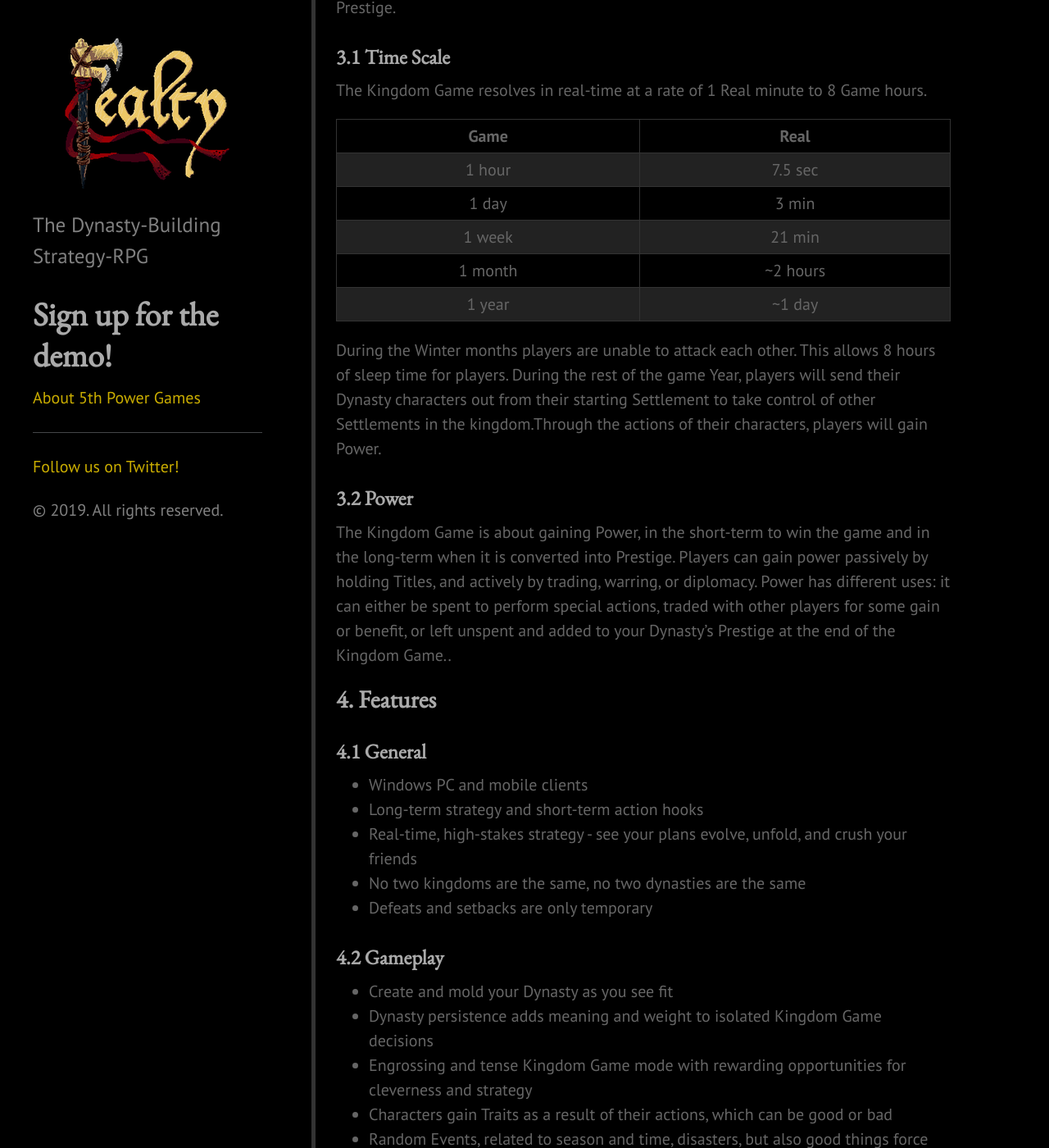
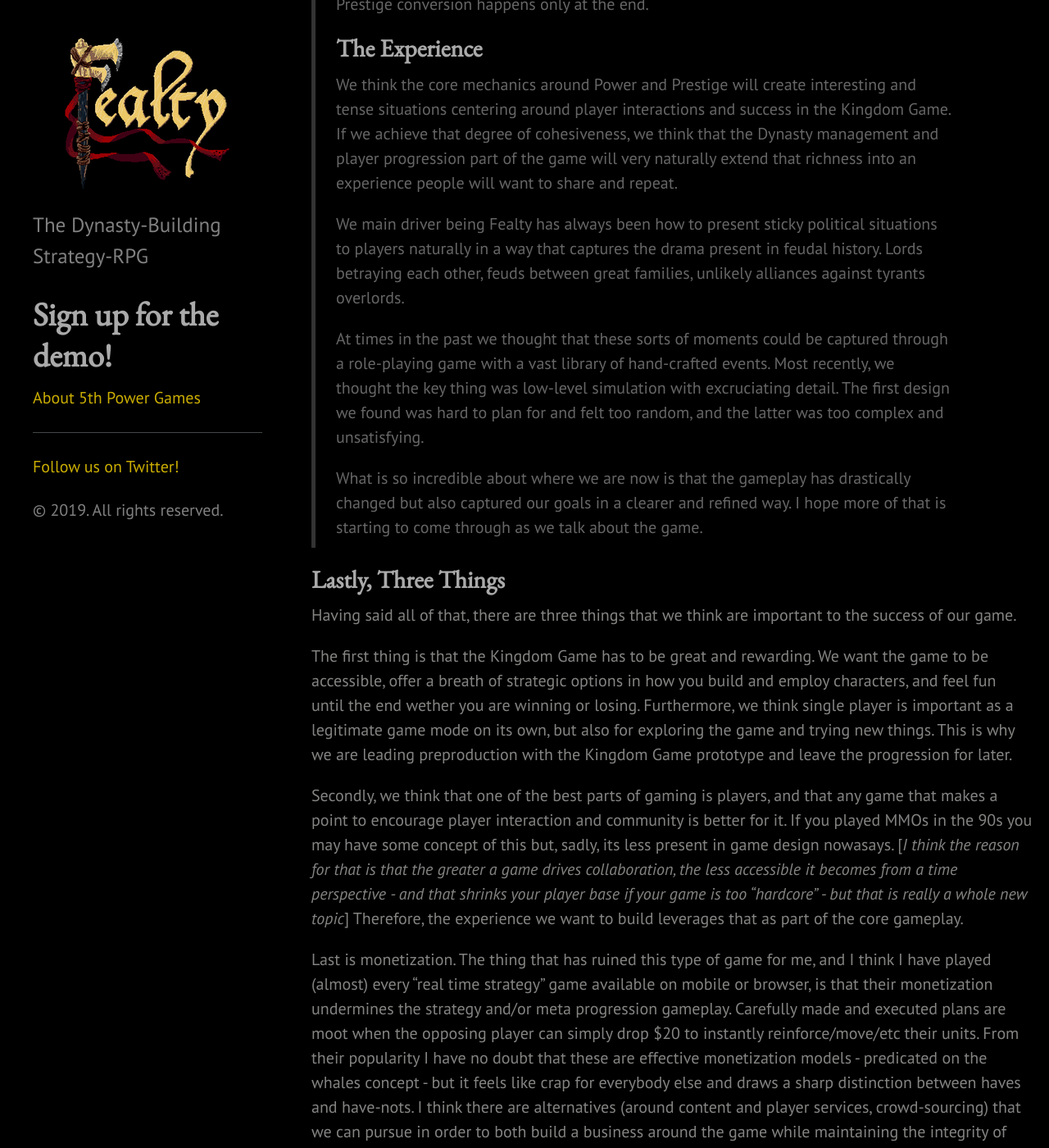
Before and after one commit to sdporres/fealtyweb, a Jekyll site: the page built from index.html, in a window 1280 px wide and 1400 px high, scrolled down 2259 px. Shown: the whole window at 82% size. Built offline with Jekyll 4.4.1, drawn with Linux system fonts in a browser that asks for light colours; the list of posts is cut into pages by our own code; some of the changed text lies outside the part shown.

Commit message:
design notes

```diff
--- a/_posts/2019-03-13-GDD-Section1-Concept.md
+++ b/_posts/2019-03-13-GDD-Section1-Concept.md
@@ -90,6 +90,8 @@
 
 ---
 
+## Lastly
+
 The heart of the concept is the dynamic between gaining and using Power in the (so far only 1) game mode and maximizing Prestige gain. We think that idea is interesting and is strongly supported by the long-term Dynasty management gameplay. Most importantly, we think its going to provide gameplay that maximises player collaboration (and maybe treachery).
 
 The previous concept for Fealty described an always-on persistent world with two difficult challenges. One was giving people the opportunity to step away from the game. No matter how great, with every game there is a time when getting a little break is nice. Some games try Vacation Modes, or proxy play (one player filling in for another), but there are significant tradeoffs with any solution. The other challenge was that a setback in a world that is always on and always progressing was very painful. However, "loss" is an emotion that we think is important for the "gains" to be meaningful. Combining the persisten of the player Dynasty with instanced Kingdom Games allows for the games to be more tense and dramatic - and loss should not feel as bad.
--- /dev/null
+++ b/_posts/2019-03-20-GDD-Section2-Design-Notes.md
@@ -0,0 +1,62 @@
+---
+layout: post
+title: GDD Section 2 - Design Notes
+---
+
+At the heart of the challenge of communicating your fantabulous idea, wether in person or in written form (even harder!), is figuring out what actually makes it fantabulous; then you have to convince your audience that is precisely as fantabulous as you think it is fantabulous. [*That was just gratuitous, sorry*]
+
+If I tell you that my idea is about a medieval strategy game with characters, and resources, and villages, etc. that pretty much sounds like every other game ever made that contains those things. But mechanics alone dont make a game great, of course, and games are more than the sum of their parts. Collectively, the components of the game deliver an *experience* which is what makes us enjoy them. If any of those components is weak, then the whole thing can suffer - but rarely can one or two great components make up for the rest being poor. As an example,  great graphics alone wont make a great game, but crap graphics can limit the enjoyment of a game.
+
+So I want to follow up on the concept from last week with an insight into how we think we can manifest that idea into an attractive experience.
+
+># Design Notes
+>
+>## Player Engagement in the Kingdom Game
+>
+>There are two vectors that impact player engagement in a game of this type: games that go on too long, and the perception that the game is unwinnable. Either of these on its own may lead a player to abandon a match, but there also a positive feedback loop between them. Beyond these factors, there are other countless reasons why people might leave the game - they hate it, their device exploded, they have discarded all modern technology and decided to live on top of a mountain, etc - that we cannot mitigate.
+>
+>We are currently shooting for a typical game lenth of 2-4 days. We think this is the minimum for all the early game build-up and the end-game resolution to feel rewarding. [*In **Supremacy 1914** some games can literally last for **years***] Most other real-time strategic games tend to have longer cycles with the end result that few people ever see the end of the game, and the end-game itself loses a lot of tension. Having a shorter game cycle also gives the players more opportunities to iterate through the beginning-mid-endgame progression loop - this is more fun on its own and also encourages experimentation.
+>
+>In order to address the second angle, the perception that a game is unwinnable, we simply redefined what "winnable" means. Ultimately, whoever claims the throne is rewarded for winning that Kingdom Game, but beyond that the measure of success is Prestige earned. I am going to explain this key concept over the next few sections, but the gist of it is that you can always "win" the game, even if you are the weakest player, by supporting a stronger player.
+>
+>## Characters Are Important
+>
+>Everything a player does in the Kingdom Game is carried out by their characters. This means that there is an  implicit opportunity cost to every action because it takes time and resources to move characters around. Furthermore, the number of characters that a player can deploy at a time is limited.The most direct implication of this is that if you are busy conquering one half of the game map, then you are not in a great position to respond to events occuring on the other end of the map.
+>
+>However, since the number of characters you can deploy at a time is not tied to your success in the Kingdom Game, even the weakest player can still be a valuable asset because they have their own set of characters to act with. So because characters are so important, so is cooperating with other players.
+>
+>## Power, Player Interactions and Prestige
+>
+>Power is earned at a regular interval at a rate determined by the number of map settlements you control, as well as any titles your characters have (which come from holding particular groups of settlements). This means that Power is a zero-sum game. The design for interactions between players is focused around requesting things in exchange for Power.
+>
+>A player with a strong grip on the map is therefore going to be earning the lion's share of Power. This means they will have greater opportunity to entice other players to help them. In a situation where players are comparatively powerful, then Power is less likely to be used to request assistance and more important for securing titles (to try to increase your Power gain compared to other players).
+>
+>Lastly, if you do not finish the game then you do not earn Prestige, because the Power -> Prestige conversion happens only at the end.
+>
+>## The Experience
+>
+>We think the core mechanics around Power and Prestige will create interesting and tense situations centering around player interactions and success in the Kingdom Game. If we achieve that degree of cohesiveness, we think that the Dynasty management and player progression part of the game will very naturally extend that richness into an experience people will want to share and repeat.
+>
+>We main driver being Fealty has always been how to present sticky political situations to players naturally in a way that captures the drama present in feudal history. Lords betraying each other, feuds between great families, unlikely alliances against tyrants overlords.
+>
+>At times in the past we thought that these sorts of moments could be captured through a role-playing game with a vast library of hand-crafted events. Most recently, we thought the key thing was low-level simulation with excruciating detail. The first design we found was hard to plan for and felt too random, and the latter was too complex and unsatisfying.
+>
+>What is so incredible about where we are now is that the gameplay has drastically changed but also captured our goals in a clearer and refined way. I hope more of that is starting to come through as we talk about the game.
+
+## Lastly, Three Things
+
+Having said all of that, there are three things that we think are important to the success of our game.
+
+The first thing is that the Kingdom Game has to be great and rewarding. We want the game to be accessible, offer a breath of strategic options in how you build and employ characters, and feel fun until the end wether you are winning or losing. Furthermore, we think single player is important as a legitimate game mode on its own, but also for exploring the game and trying new things. This is why we are leading preproduction with the Kingdom Game prototype and leave the progression for later.
+
+Secondly,  we think that one of the best parts of gaming is players, and that any game that makes a point to encourage player interaction and community is better for it. If you played MMOs in the 90s you may have some concept of this but, sadly, its less present in game design nowasays. [*I think the reason for that is that the greater a game drives collaboration, the less accessible it becomes from a time perspective - and that shrinks your player base if your game is too "hardcore" - but that is really a whole new topic*] Therefore, the experience we want to build leverages that as part of the core gameplay.
+
+Last is monetization. The thing that has ruined this type of game for me, and I think I have played (almost) every "real time strategy" game available on mobile or browser, is that their monetization undermines the strategy and/or meta progression gameplay. Carefully made and executed plans are moot when the opposing player can simply drop $20 to instantly reinforce/move/etc their units. From their popularity I have no doubt that these are effective monetization models - predicated on the whales concept - but it feels like crap for everybody else and draws a sharp distinction between haves and have-nots. I think there are alternatives (around content and player services, crowd-sourcing) that we can pursue in order to both build a business around the game while maintaining the integrity of the gameplay.
+
+---
+
+Now that we have gone over the concept and our design goals, we are turning our full attention to the Kingdom Game. Next time we will talk about the Kingdom Game prototype design, and our roadmap for the near future.
+
+-FealtyDev
+
+![FealtyDevPortrait](/public/images/fealtydevportrait.jpeg){: .portrait }
```
